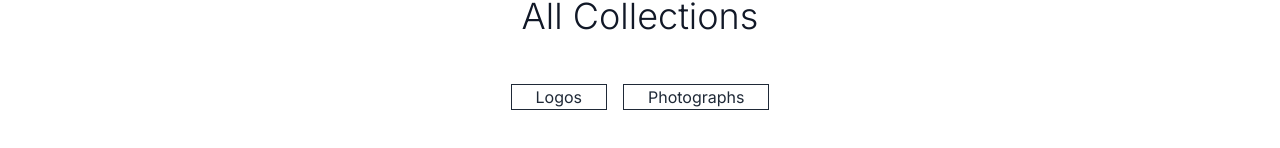
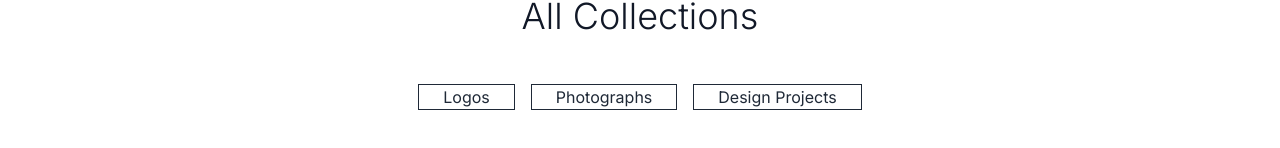
Before and after one commit to dgennetten/portfolio, a React (Vite) app: page / in a window 1280 px wide. Shown: the part 1683-1831 px from the top of the page. Built offline with nearby package versions, Linux system fonts and the light colour scheme.

Commit message:
add design projects to CollectionSamples

```diff
--- a/src/components/CollectionSamples.tsx
+++ b/src/components/CollectionSamples.tsx
@@ -54,6 +54,12 @@ const CollectionSamples: React.FC = () => {
           >
             Photographs
           </Link>
+          <Link
+            to="/gallery/projects"
+            className="inline-block px-6 py-0 border border-gray-800 text-gray-800 hover:bg-gray-800 hover:text-white transition-all duration-300"
+          >
+            Design Projects
+          </Link>
         </div>
       </div>
     </div>
```
